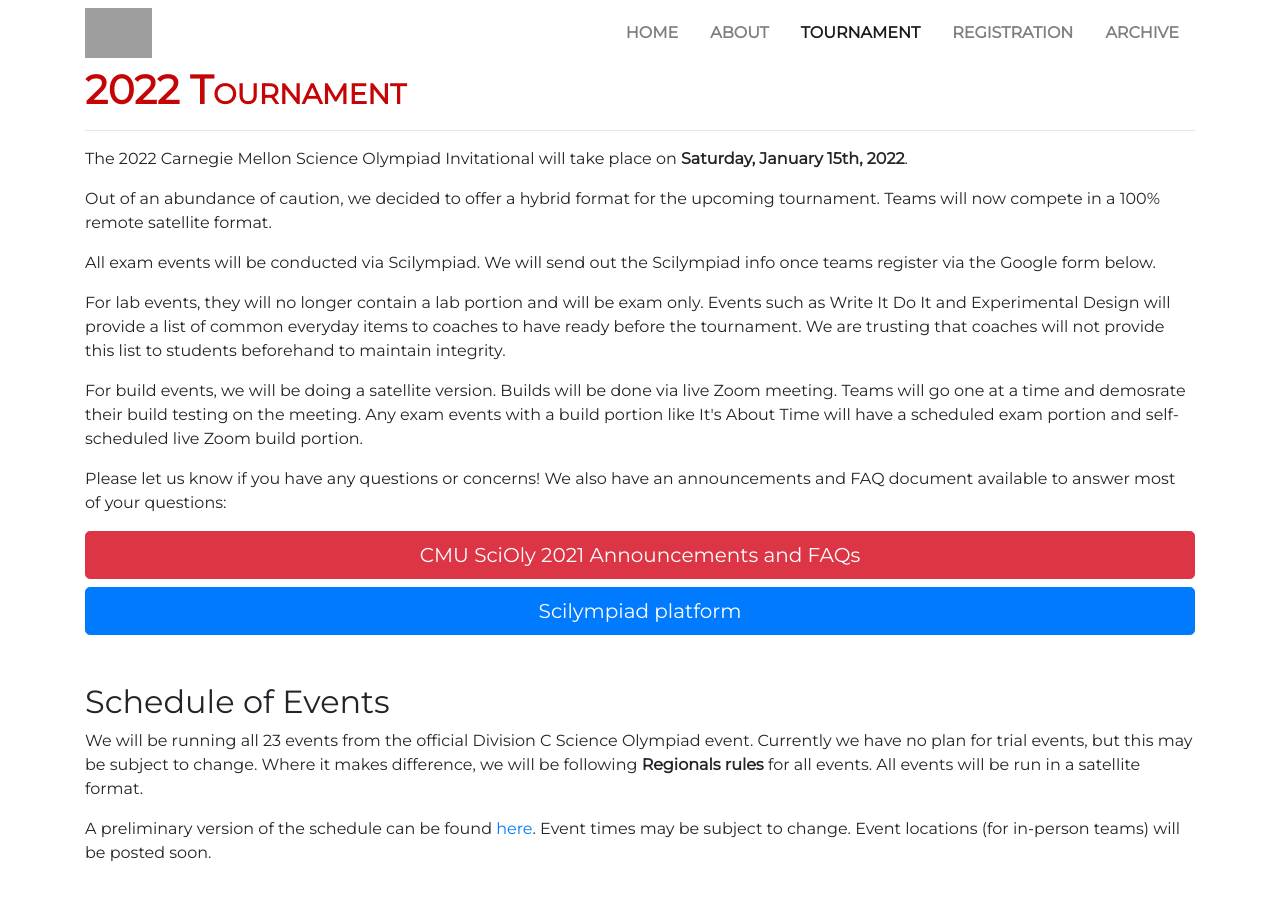
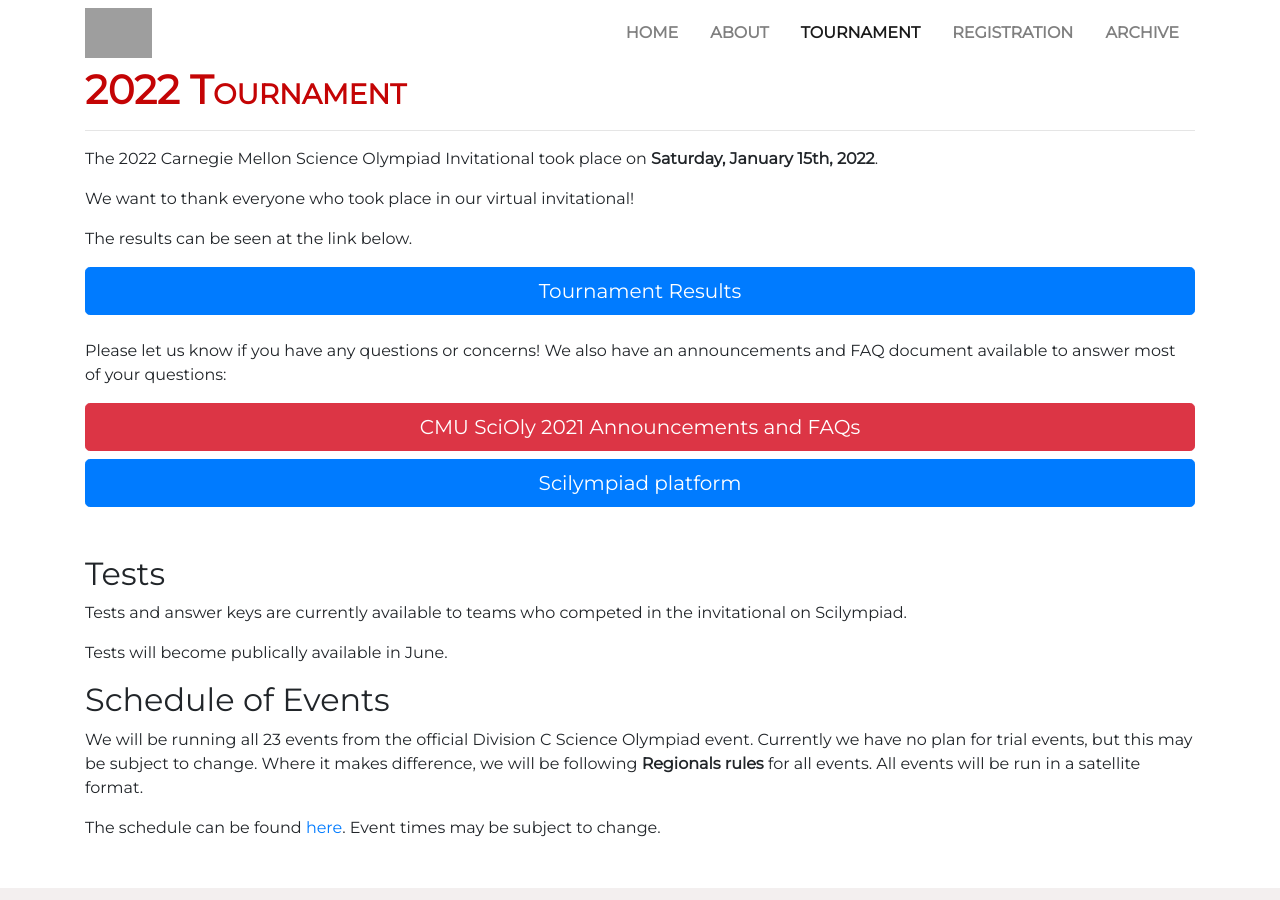
Before and after one commit to cmuscioly/cmuscioly.github.io, a Jekyll site: the page built from tournament.md, in a window 1280 px wide. Built offline with Jekyll 4.4.1, drawn with Linux system fonts in a browser that asks for light colours; nearby versions of some CDN libraries; grey boxes are pictures that could not be loaded.

Commit message:
Tournament end and results

```diff
--- a/index.html
+++ b/index.html
@@ -11,7 +11,7 @@
 
 <div>
   <p class="cmu-scioly-info" style="max-width: 40em; margin: auto">
-    Registration for the 2022 invitational opens Friday, October 1st at 4pm ET.
+    Our 2022 invitational is now over.
     For more information, please visit our tournament page.
   </p>
 </div>
--- a/tournament.md
+++ b/tournament.md
@@ -12,22 +12,21 @@
 <div class="col">
 
 <p>
-The 2022 Carnegie Mellon Science Olympiad Invitational will take place on
-<strong>Saturday, January 15th, 2022</strong>.
-</p>
-
-<p>
-Out of an abundance of caution, we decided to offer a hybrid format for the upcoming tournament. Teams will now compete in a 100% remote satellite format.
+The 2022 Carnegie Mellon Science Olympiad Invitational took place on <b>Saturday, January 15th, 2022</b>.
 </p>
 <p>
-All exam events will be conducted via Scilympiad. We will send out the Scilympiad info once teams register via the Google form below.
+We want to thank everyone who took place in our virtual invitational!
 </p>
 <p>
-For lab events, they will no longer contain a lab portion and will be exam only. Events such as Write It Do It and Experimental Design will provide a list of common everyday items to coaches to have ready before the tournament. We are trusting that coaches will not provide this list to students beforehand to maintain integrity.
+The results can be seen at the link below.
 </p>
-<p>
-For build events, we will be doing a satellite version. Builds will be done via live Zoom meeting. Teams will go one at a time and demosrate their build testing on the meeting. Any exam events with a build portion like It's About Time will have a scheduled exam portion and self-scheduled live Zoom build portion.
-</p>
+<div>
+  <a class="btn btn-primary btn-lg btn-block" role="button"
+  href="https://scilympiad.com/pa-cmuso/Info/Results/0b2a629c-c7b2-49ed-9415-6aa160397fff"
+  target="_blank">Tournament Results</a>
+</div>
+<br>
+
 <p>
 Please let us know if you have any questions or concerns! We also have an announcements and FAQ document available to answer most of your questions:
 </p>
@@ -43,6 +42,14 @@
 
 <br>
 
+<h2> Tests </h2>
+<p>
+Tests and answer keys are currently available to teams who competed in the invitational on Scilympiad.
+</p>
+<p>
+Tests will become publically available in June.
+</p>
+
 <h2>Schedule of Events</h2>
 
 <p>
@@ -52,7 +59,7 @@
 All events will be run in a satellite format.
 </p>
 <p>
-A preliminary version of the schedule can be found <a href="https://docs.google.com/spreadsheets/d/1bV0PSX7svyK5UF2TvsRwgtxY0HMLlVw5np0gDxfFBO4/edit?usp=sharing" target="_blank">here</a>. Event times may be subject to change. Event locations (for in-person teams) will be posted soon.
+The schedule can be found <a href="https://docs.google.com/spreadsheets/d/1bV0PSX7svyK5UF2TvsRwgtxY0HMLlVw5np0gDxfFBO4/edit?usp=sharing" target="_blank">here</a>. Event times may be subject to change.
 </p>
 
 </div> <!-- .col -->
```
Also changed, not shown: about.md (+1 -1 lines), archive/index.md (+1 -0 lines), registration.md (+1 -18 lines), 1 other file.
